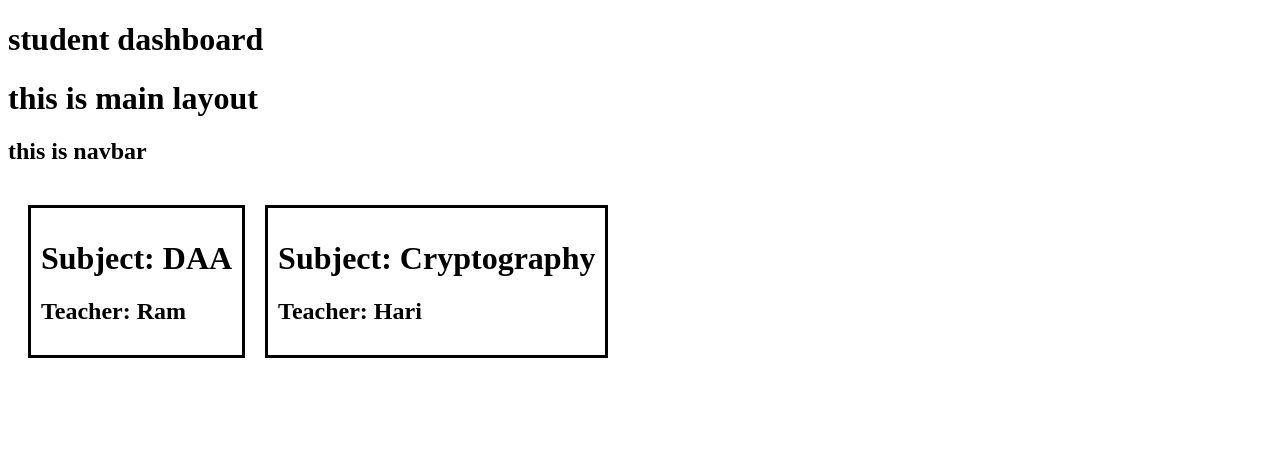
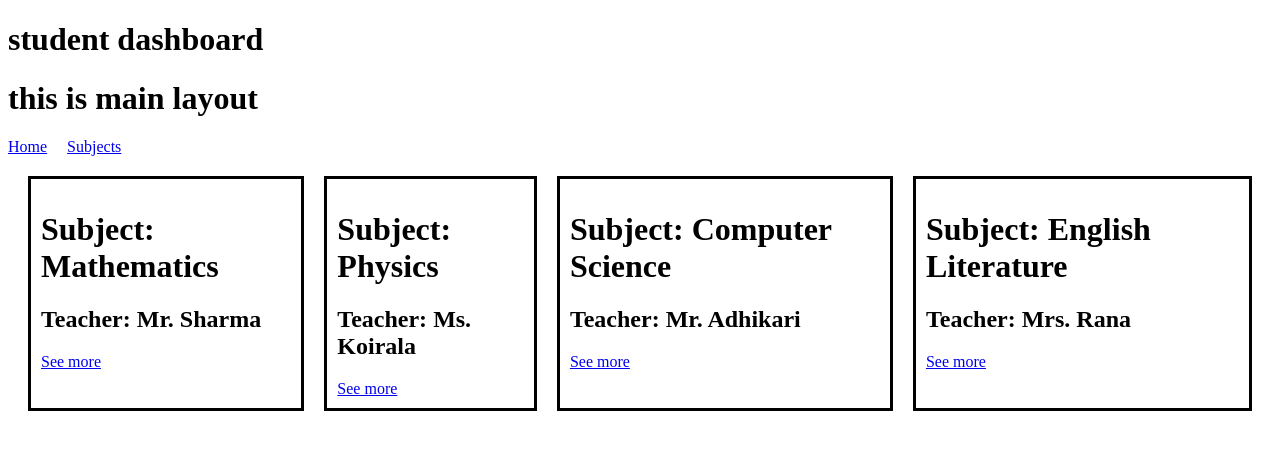
Before and after one commit to sargamsubedi/React-Mini-Project, a React (Vite) app in the folder StudentDashboard/: page /subjects in a window 1280 px wide. Shown: the top 450 px of the page. Built offline with nearby package versions, Linux system fonts and the light colour scheme.

Commit message:
add component:  detailed subject card and refactor subject data content

```diff
--- a/StudentDashboard/src/App.css
+++ b/StudentDashboard/src/App.css
@@ -7,3 +7,9 @@
     display: flex;
     padding: 10px;
 }
+
+nav{
+    display: flex;
+    justify-content: start;
+    gap: 20px;
+}
--- a/StudentDashboard/src/App.jsx
+++ b/StudentDashboard/src/App.jsx
@@ -5,6 +5,7 @@ import {BrowserRouter,Route,Routes} from 'react-router-dom'
 import Subjects from './pages/Subjects'
 import SubjectDetails from './pages/SubjectDetails'
 import NotFound from './pages/NotFound'
+import Home from './pages/Home'
 function App() {
 
   return (
@@ -15,6 +16,7 @@ function App() {
 
             <Route path="/" element={<MainLayout />} >
 
+              <Route path='/' element= {<Home />} />
 
               <Route path="subjects" element={<Subjects />} />
 
--- /dev/null
+++ b/StudentDashboard/src/components/DetailedSubjectCard.jsx
@@ -0,0 +1,15 @@
+import { useId } from "react";
+
+function DetailedSubjectCard({subject})
+{
+    return(
+        <>
+            {
+                Object.entries(subject).map(([Key,value])=>(
+                    <h2 key={useId()}>{Key}:{value}</h2>
+                ))
+            }
+        </>
+    )
+}
+export default DetailedSubjectCard;
--- a/StudentDashboard/src/components/Navbar.jsx
+++ b/StudentDashboard/src/components/Navbar.jsx
@@ -1,8 +1,14 @@
+import { Link } from "react-router-dom"
 
 function Navbar()
 {
     return(
-        <h2>this is navbar</h2>
+        <nav>
+
+            <Link to={"/"}>Home</Link>
+            <Link to={"subjects"}>Subjects</Link>
+
+        </nav>
     )
 }
 
--- a/StudentDashboard/src/components/SubjectCard.jsx
+++ b/StudentDashboard/src/components/SubjectCard.jsx
@@ -1,3 +1,4 @@
+import { Link } from "react-router-dom"
 
 function SubjectCard({subject})
 {
@@ -5,6 +6,7 @@ function SubjectCard({subject})
         <>
             <h1>Subject: {subject.name}</h1>
             <h2>Teacher: {subject.teacher}</h2>
+            <Link to={`${subject.id}`} >See more</Link>
         </>
     )
 }
--- a/StudentDashboard/src/data/subject.js
+++ b/StudentDashboard/src/data/subject.js
@@ -6,13 +6,43 @@ export const useSubjects = create((set) => (
     subjects :[
   {
     id: 1,
-        name: "DAA",
-        teacher: "Ram"
+    name: "Mathematics",
+    teacher: "Mr. Sharma",
+    content: "Algebra, Geometry, and Calculus basics",
+    duration: "3 months",
+    studentsEnrolled: 45,
+    schedule: "Mon-Wed-Fri 10:00 AM",
+    room: "A-101"
   },
   {
     id: 2,
-        name: "Cryptography",
-        teacher: "Hari"
+    name: "Physics",
+    teacher: "Ms. Koirala",
+    content: "Mechanics, Thermodynamics, and Optics",
+    duration: "4 months",
+    studentsEnrolled: 38,
+    schedule: "Tue-Thu 1:00 PM",
+    room: "B-204"
+  },
+  {
+    id: 3,
+    name: "Computer Science",
+    teacher: "Mr. Adhikari",
+    content: "Programming, Data Structures, and Web Development",
+    duration: "5 months",
+    studentsEnrolled: 52,
+    schedule: "Mon-Fri 3:00 PM",
+    room: "Lab-3"
+  },
+  {
+    id: 4,
+    name: "English Literature",
+    teacher: "Mrs. Rana",
+    content: "Poetry, Drama, and Novel Analysis",
+    duration: "2 months",
+    studentsEnrolled: 30,
+    schedule: "Sat-Sun 11:00 AM",
+    room: "C-110"
   }
 ]
   }
--- a/StudentDashboard/src/pages/SubjectDetails.jsx
+++ b/StudentDashboard/src/pages/SubjectDetails.jsx
@@ -1,10 +1,17 @@
 import { useParams } from "react-router-dom"
+import DetailedSubjectCard from "../components/DetailedSubjectCard";
+import { useSubjects } from "../data/subject";
 
 function SubjectDetails()
 {
     const {id} = useParams();
+    const subjects = useSubjects(state=>state.subjects)
+
+    const subject = subjects.find(sub=>sub.id===Number(id))
     return(
-        <h1>you are trying to access subject with id {id}</h1>
+        <div className="subject">
+            <DetailedSubjectCard subject={subject}/>
+        </div>
     )
 }
 
```
Lines whose indentation alone changed are shown as unchanged.
